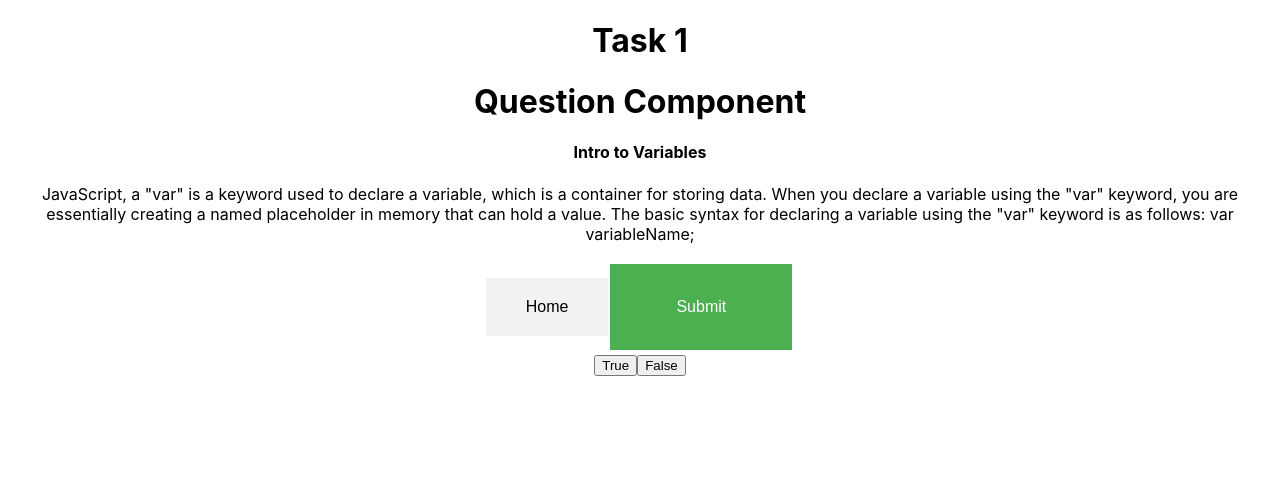
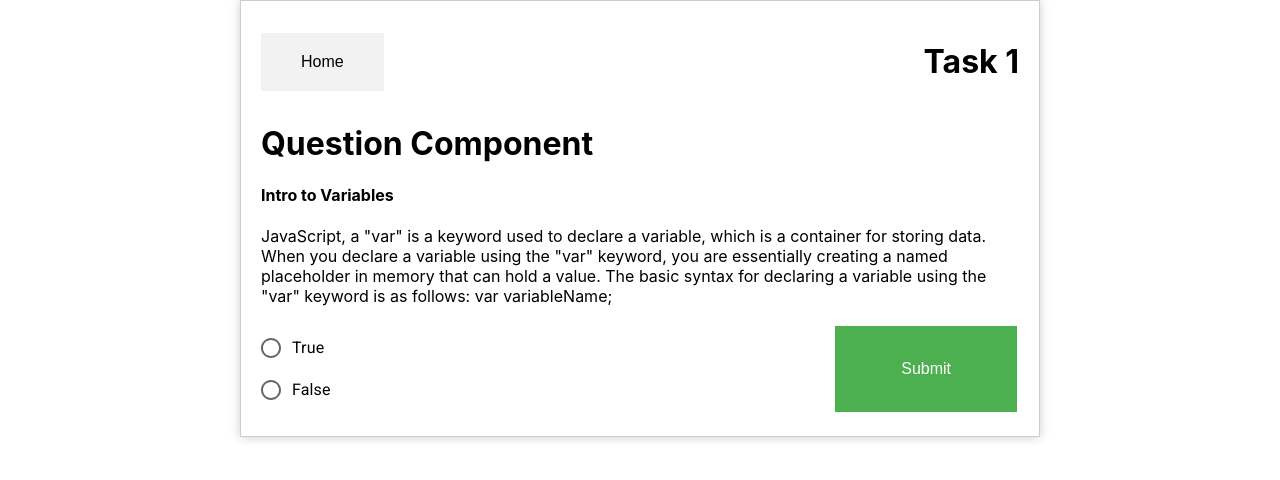
Before and after one commit to SchoolOfCode/bc14_w7_project-frontend-room-25-cmd-z, a React (Create React App) app in the folder my-app/: page / in a window 1280 px wide. Shown: the top 480 px of the page. Built offline with nearby package versions, Linux system fonts and the light colour scheme.

Commit message:
MUI true/ false working

```diff
--- a/my-app/package.json
+++ b/my-app/package.json
@@ -5,13 +5,14 @@
   "dependencies": {
     "@emotion/react": "^11.10.6",
     "@emotion/styled": "^11.10.6",
-    "@mui/material": "^5.12.1",
+    "@mui/material": "^5.12.2",
     "@testing-library/jest-dom": "^5.16.5",
     "@testing-library/react": "^13.4.0",
     "@testing-library/user-event": "^13.5.0",
     "react": "^18.2.0",
     "react-dom": "^18.2.0",
     "react-scripts": "5.0.1",
+    "use-mui": "^1.0.6",
     "web-vitals": "^2.1.4"
   },
   "scripts": {
--- a/my-app/src/App.css
+++ b/my-app/src/App.css
@@ -36,3 +36,17 @@
     transform: rotate(360deg);
   }
 }
+
+.container {
+  display: flex;
+  flex-wrap: wrap;
+  justify-content: space-between;
+  align-items: center;
+  width: 100%;
+  max-width: 800px;
+  margin: 0 auto;
+  padding: 20px;
+  border: 1px solid #ccc;
+  box-shadow: 0 0 10px rgba(0, 0, 0, 0.2);
+  box-sizing: border-box;
+}
--- a/my-app/src/App.js
+++ b/my-app/src/App.js
@@ -5,21 +5,28 @@ import HomeButton from './Task 1/Components/Home Button';
 import QuestionComponent from './Task 1/Components/Main Container/Question Container/Question Component/index.js';
 import SubmitButton from './Task 1/Components/Main Container/Question Container/Submit Button';
 import TitleComponent from './Task 1/Components/Main Container/Title Component';
-import TrueFalseButton from './Task 1/Components/Main Container/Question Container/truefalse Button';
+// import TrueFalseButton from './Task 1/Components/Main Container/Question Container/truefalse Button';
+import TrueFalseQuestion from './Task 1/Components/Main Container/TrueFalse/TrueFalse.js';
 
-ReactDOM.render(<App />, document.getElementById('root'));  //this is the root element in the index.html file
+
+
 
 
 function App() {
   return (
-    <div className="App">
+    <div className="container">
+    <HomeButton />
     <TitleComponent />
     <QuestionComponent />
-    <HomeButton />
+    <TrueFalseQuestion />
+    <br></br>
     <SubmitButton />
-    <TrueFalseButton />
+    {/*<TrueFalseButton />*/}
     </div>
 )
 }
 
 export default App;
+
+
+ReactDOM.render(<App />, document.getElementById('root'));  //this is the root element in the index.html file
--- a/my-app/src/Task 1/Components/Main Container/Question Container/Question Component/index.js
+++ b/my-app/src/Task 1/Components/Main Container/Question Container/Question Component/index.js
@@ -1,5 +1,5 @@
 import React from "react";
-// import { } from "@material-ui/core";
+
 
 function QuestionComponent () {
     return (
--- /dev/null
+++ b/my-app/src/Task 1/Components/Main Container/TrueFalse/TrueFalse.js
@@ -0,0 +1,21 @@
+import React from 'react';
+import { FormControl, FormControlLabel, RadioGroup, Radio } from '@mui/material';
+
+function TrueFalseQuestion(props) {
+    const [value, setValue] = React.useState('');
+
+    const handleChange = (event) => {
+      setValue(event.target.value);
+    };
+
+    return (
+      <FormControl component="fieldset">
+        <RadioGroup aria-label="truefalse" name="truefalse" value={value} onChange={handleChange}>
+          <FormControlLabel value="true" control={<Radio />} label="True" />
+          <FormControlLabel value="false" control={<Radio />} label="False" />
+        </RadioGroup>
+      </FormControl>
+    );
+  }
+
+  export default TrueFalseQuestion;
```
Also changed, not shown: my-app/src/Task 1/Components/Radio Test/index.js (added, +18 -0 lines), package.json (deleted, +0 -7 lines), my-app/src/Task 1/Components/Main Container/Question Container/Submit Button/index.js (line endings or trailing spaces), 2 other files (tests, documents, lock files or other folders).
